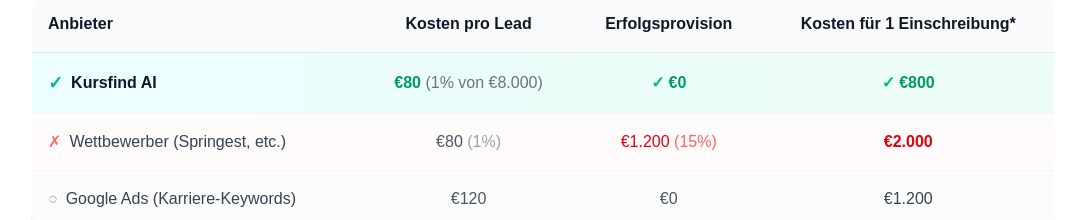
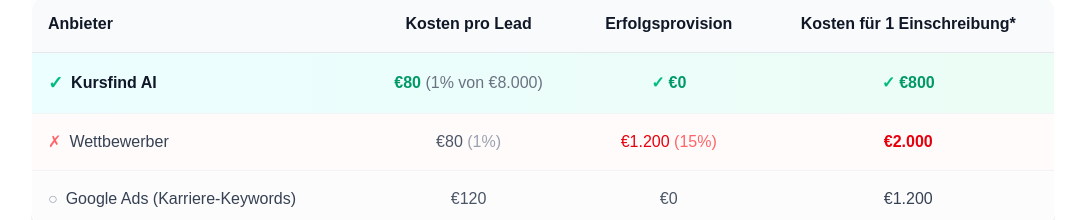
Before and after one commit to wasimjalali/kursfind_ai, a Next.js app: page /anbieter in a window 1280 px wide. Shown: the part 6920-7140 px from the top of the page, without its empty margins (97-1182 px from the left). Built offline with nearby package versions, Linux system fonts and the light colour scheme.

Commit message:
Remove 'Springest, etc.' from competitor name in comparison table

```diff
--- a/app/anbieter/page.jsx
+++ b/app/anbieter/page.jsx
@@ -653,7 +653,7 @@
                   <td className="p-4 font-medium text-gray-700">
                     <div className="flex items-center gap-2">
                       <span className="text-red-400">✗</span>
-                      Wettbewerber (Springest, etc.)
+                      Wettbewerber
                     </div>
                   </td>
                   <td className="p-4 text-center text-gray-600">€80 <span className="text-gray-400">(1%)</span></td>
--- a/app/en/providers/page.jsx
+++ b/app/en/providers/page.jsx
@@ -653,7 +653,7 @@
                   <td className="p-4 font-medium text-gray-700">
                     <div className="flex items-center gap-2">
                       <span className="text-red-400">✗</span>
-                      Competitors (Springest, etc.)
+                      Competitors
                     </div>
                   </td>
                   <td className="p-4 text-center text-gray-600">€80 <span className="text-gray-400">(1%)</span></td>
```
